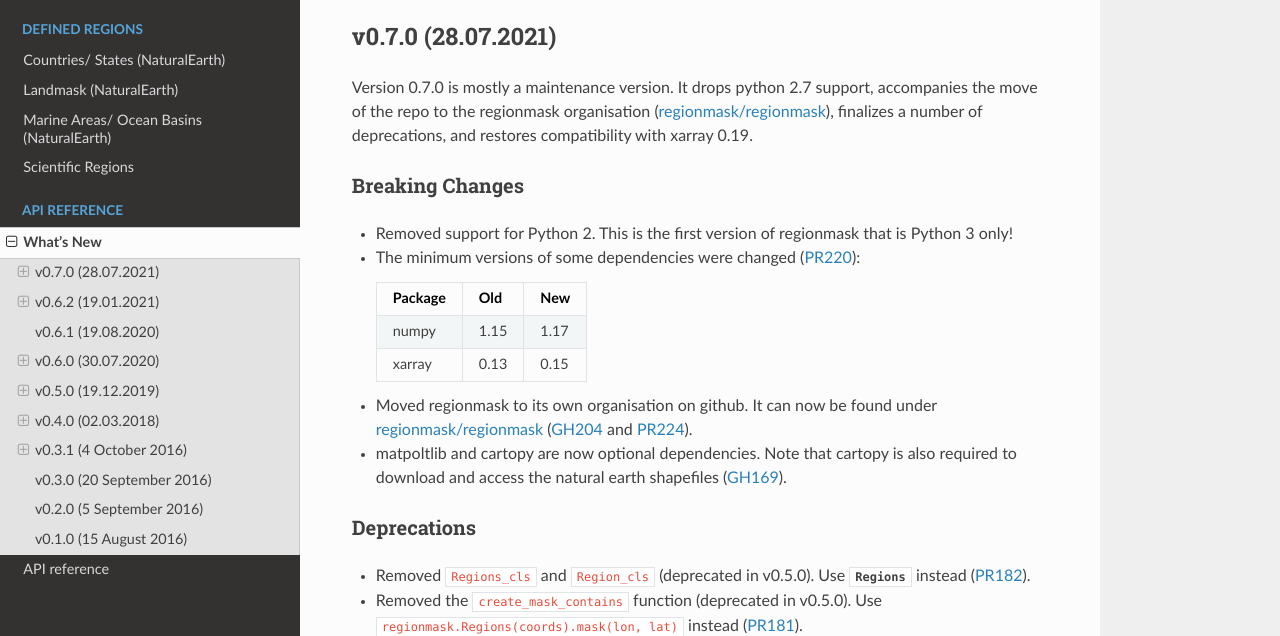
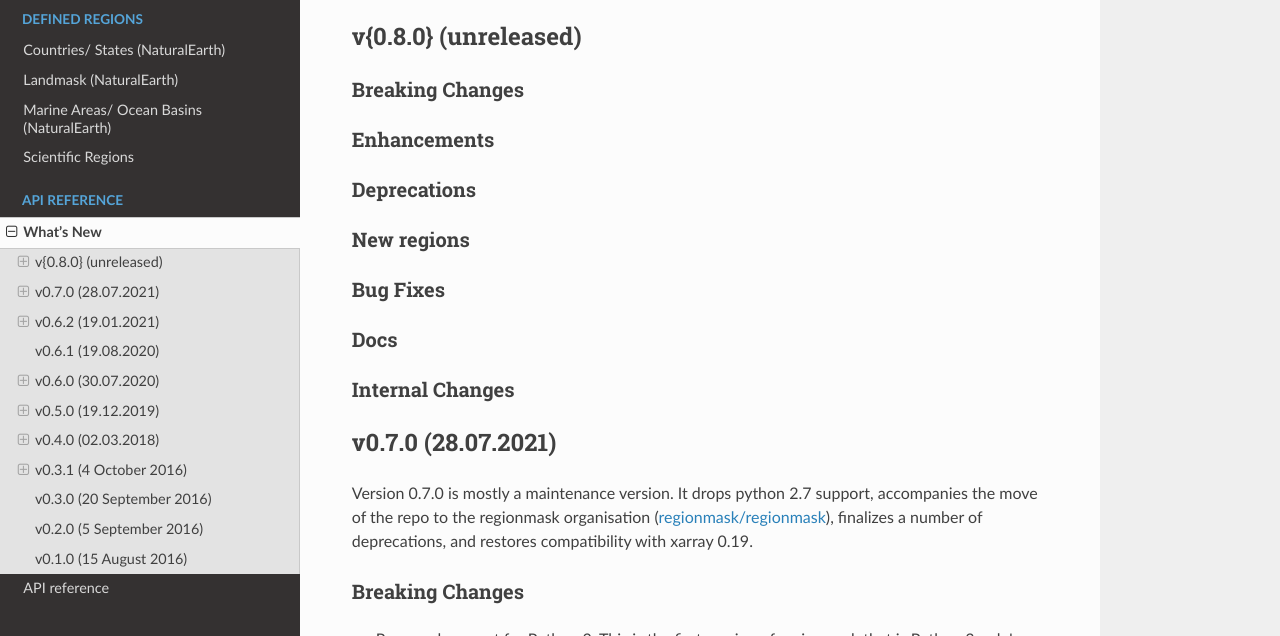
Before and after one commit to regionmask/regionmask, a Sphinx documentation site: the page built from docs/whats_new.rst, in a window 1280 px wide and 900 px high, cut to the strip 264-900 px from the top of the window. Built offline with Sphinx 7.4.7 and the Read the Docs theme 2.0.0, drawn with Linux system fonts in a browser that asks for light colours; pages that are not in the unit, such as notebooks, are missing from menus.

Commit message:
New whatsnew section

```diff
--- a/docs/whats_new.rst
+++ b/docs/whats_new.rst
@@ -8,7 +8,32 @@ What's New
 
     import regionmask
 
-.. _whats-new.0.7.0:
+.. _whats-new.0.8.0:
+
+v{0.8.0} (unreleased)
+---------------------
+
+Breaking Changes
+~~~~~~~~~~~~~~~~
+
+Enhancements
+~~~~~~~~~~~~
+
+Deprecations
+~~~~~~~~~~~~
+
+New regions
+~~~~~~~~~~~
+
+Bug Fixes
+~~~~~~~~~
+
+Docs
+~~~~
+
+Internal Changes
+~~~~~~~~~~~~~~~~
+
 
 v0.7.0 (28.07.2021)
 -------------------
```
